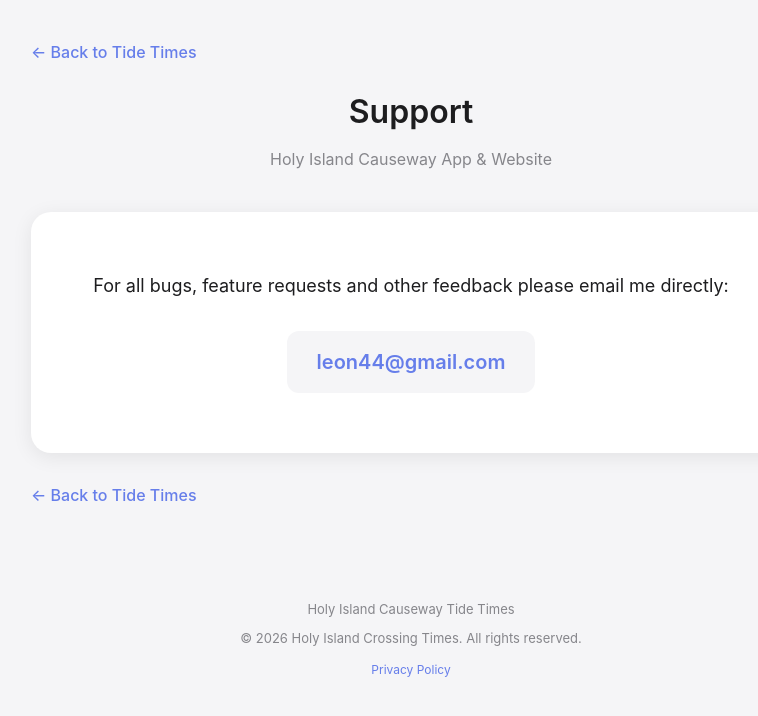
After one commit to leon44/causewaywebapp, a Flask app: page /support in a window 1280 px wide. The commit adds this page. Shown: the top 716 px of the page, without its empty margins (229-987 px from the left). Run offline with Flask 3, Linux system fonts and the light colour scheme.

Commit message:
Add support page and footer links for privacy policy and support

```diff
--- a/app.py
+++ b/app.py
@@ -91,6 +91,11 @@ def privacy():
     """Serve the privacy policy page"""
     return render_template('privacy.html')
 
+@app.route('/support')
+def support():
+    """Serve the support page"""
+    return render_template('support.html')
+
 @app.route('/api/status')
 def api_status():
     """API endpoint for current status"""
--- a/templates/index.html
+++ b/templates/index.html
@@ -441,6 +441,11 @@
         <p style="margin-bottom: 12px;">This app provides safe crossing times based on tide predictions only. Weather conditions including high winds, heavy rain, fog, or storms can significantly affect the safety of crossing even during published safe times. Never attempt to cross if conditions appear dangerous, regardless of tide times. Always check current weather forecasts and observe local conditions before crossing.</p>
 
         <p style="margin-bottom: 16px;">In an emergency, call 999 immediately.</p>
+
+        <p style="margin-top: 20px; font-size: 12px;">
+            <a href="/privacy" style="color: #667eea; text-decoration: none; margin-right: 15px;">Privacy Policy</a>
+            <a href="/support" style="color: #667eea; text-decoration: none;">Support</a>
+        </p>
     </footer>
 </body>
 </html>
--- a/templates/privacy.html
+++ b/templates/privacy.html
@@ -178,6 +178,9 @@
     <footer>
         <p>Holy Island Causeway Tide Times</p>
         <p style="margin-top: 8px;">© 2026 Holy Island Crossing Times. All rights reserved.</p>
+        <p style="margin-top: 12px; font-size: 12px;">
+            <a href="/support" style="color: #667eea; text-decoration: none;">Support</a>
+        </p>
     </footer>
 </body>
 </html>
--- /dev/null
+++ b/templates/support.html
@@ -0,0 +1,148 @@
+<!DOCTYPE html>
+<html lang="en">
+<head>
+    <meta charset="UTF-8">
+    <meta name="viewport" content="width=device-width, initial-scale=1.0">
+    <title>Support - Holy Island Causeway</title>
+
+    <meta name="description" content="Get support for the Holy Island Causeway app and website. Contact us for bugs, feature requests, and feedback.">
+    <meta name="robots" content="index, follow">
+
+    <!-- Favicon -->
+    <link rel="icon" type="image/png" href="{{ url_for('static', filename='favicon.png') }}">
+    <link rel="apple-touch-icon" href="{{ url_for('static', filename='favicon.png') }}">
+
+    <style>
+        * {
+            margin: 0;
+            padding: 0;
+            box-sizing: border-box;
+        }
+
+        body {
+            font-family: -apple-system, BlinkMacSystemFont, 'Segoe UI', Roboto, Oxygen, Ubuntu, Cantarell, sans-serif;
+            background: #f5f5f7;
+            color: #1d1d1f;
+            line-height: 1.6;
+        }
+
+        .container {
+            max-width: 800px;
+            margin: 0 auto;
+            padding: 40px 20px;
+        }
+
+        header {
+            text-align: center;
+            margin-bottom: 40px;
+        }
+
+        h1 {
+            font-size: 32px;
+            font-weight: 600;
+            margin-bottom: 10px;
+            color: #1d1d1f;
+        }
+
+        .subtitle {
+            font-size: 16px;
+            color: #86868b;
+        }
+
+        .content {
+            background: white;
+            border-radius: 20px;
+            padding: 60px 40px;
+            box-shadow: 0 4px 20px rgba(0,0,0,0.08);
+            margin-bottom: 30px;
+            text-align: center;
+        }
+
+        .content p {
+            font-size: 18px;
+            color: #1d1d1f;
+            margin-bottom: 20px;
+        }
+
+        .email-link {
+            display: inline-block;
+            color: #667eea;
+            text-decoration: none;
+            font-weight: 600;
+            font-size: 20px;
+            padding: 15px 30px;
+            background: #f5f5f7;
+            border-radius: 12px;
+            margin-top: 10px;
+            transition: all 0.2s ease;
+        }
+
+        .email-link:hover {
+            background: #e8e8ed;
+            transform: translateY(-2px);
+        }
+
+        .back-link {
+            display: inline-block;
+            color: #667eea;
+            text-decoration: none;
+            font-weight: 500;
+            margin-bottom: 20px;
+        }
+
+        .back-link:hover {
+            text-decoration: underline;
+        }
+
+        footer {
+            text-align: center;
+            padding: 30px 20px;
+            color: #86868b;
+            font-size: 13px;
+        }
+
+        @media (max-width: 768px) {
+            .content {
+                padding: 40px 20px;
+            }
+
+            h1 {
+                font-size: 28px;
+            }
+
+            .content p {
+                font-size: 16px;
+            }
+
+            .email-link {
+                font-size: 18px;
+            }
+        }
+    </style>
+</head>
+<body>
+    <div class="container">
+        <a href="/" class="back-link">← Back to Tide Times</a>
+
+        <header>
+            <h1>Support</h1>
+            <p class="subtitle">Holy Island Causeway App & Website</p>
+        </header>
+
+        <div class="content">
+            <p>For all bugs, feature requests and other feedback please email me directly:</p>
+            <a href="mailto:leon44@gmail.com" class="email-link">leon44@gmail.com</a>
+        </div>
+
+        <a href="/" class="back-link">← Back to Tide Times</a>
+    </div>
+
+    <footer>
+        <p>Holy Island Causeway Tide Times</p>
+        <p style="margin-top: 8px;">© 2026 Holy Island Crossing Times. All rights reserved.</p>
+        <p style="margin-top: 12px; font-size: 12px;">
+            <a href="/privacy" style="color: #667eea; text-decoration: none;">Privacy Policy</a>
+        </p>
+    </footer>
+</body>
+</html>
```
